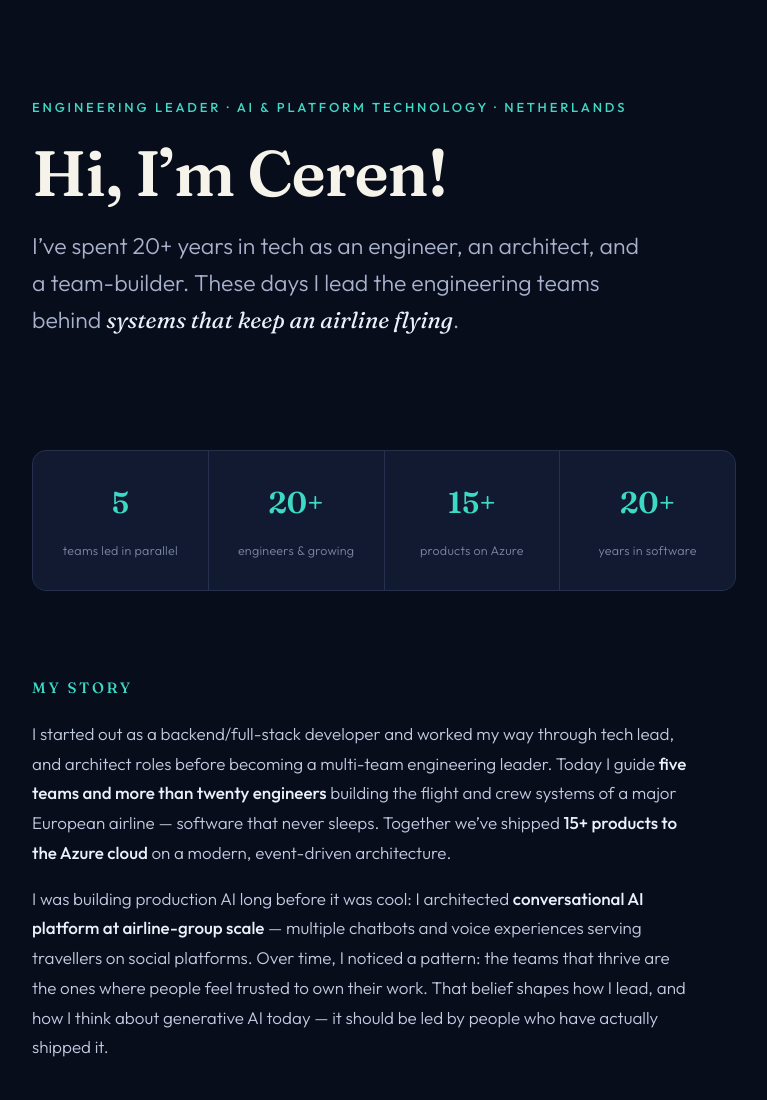
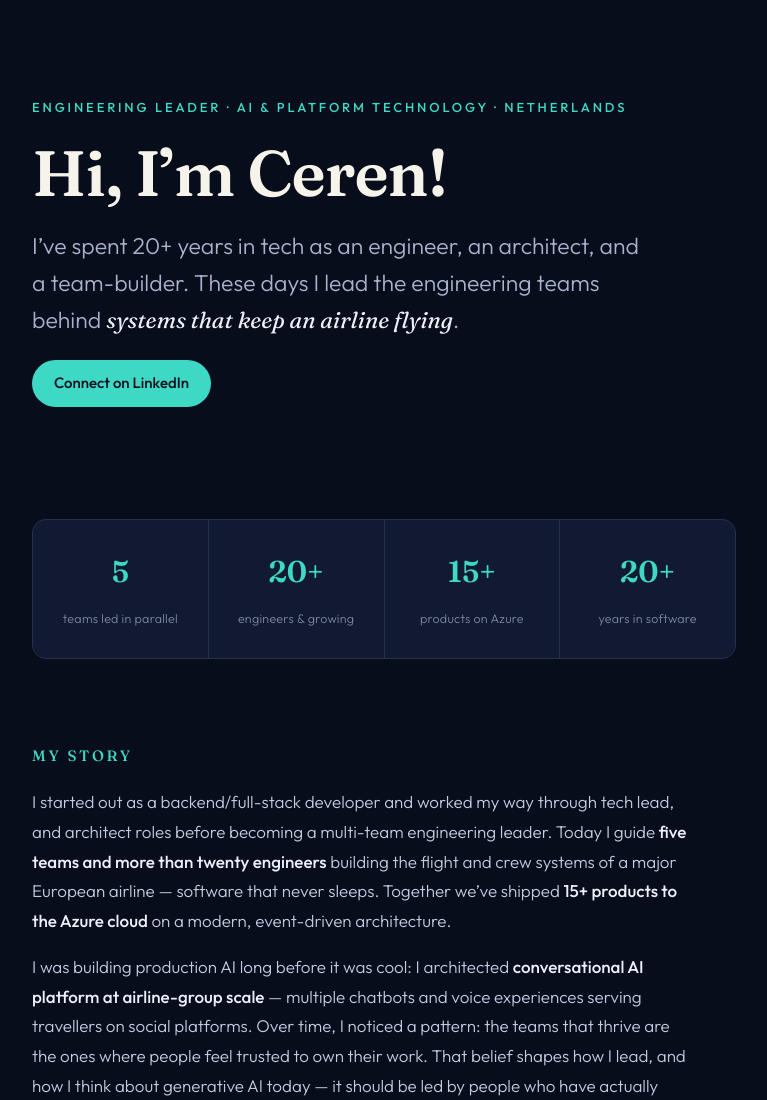
Before and after one commit to ccakkan/ccakkan.github.io, a plain HTML site: page index.html in a window 1280 px wide. Shown: the top 1100 px of the page, without its empty margins (256-1023 px from the left). Drawn offline with Linux system fonts and the light colour scheme.

Commit message:
Add files via upload

```diff
--- a/index.html
+++ b/index.html
@@ -137,6 +137,19 @@ h1 {
 }
 .lede em { font-family: 'Fraunces', serif; font-style: italic; color: var(--ink); }
 
+/* Hero call-to-action */
+.cta {
+  display: inline-block;
+  font-size: 15px; font-weight: 500;
+  color: var(--paper);
+  background: var(--accent);
+  padding: 10px 22px;
+  border-radius: 999px;
+  text-decoration: none;
+  transition: opacity 0.15s ease;
+}
+.cta:hover { opacity: 0.85; }
+
 /* Portrait (currently disabled in markup; styles kept for easy re-enable) */
 .portrait {
   width: 168px; height: 168px; border-radius: var(--radius-lg);
@@ -259,6 +272,7 @@ footer a:hover { color: var(--accent); }
       <p class="kicker reveal">Engineering leader · AI &amp; platform technology · Netherlands</p>
       <h1 class="reveal d1">Hi, I&rsquo;m Ceren!</h1>
       <p class="lede reveal d2">I&rsquo;ve spent 20+ years in tech as an engineer, an architect, and a team-builder. These days I lead the engineering teams behind <em>systems that keep an airline flying</em>.</p>
+      <p class="reveal d2" style="margin-top: 22px;"><a class="cta" href="https://www.linkedin.com/in/ceren/" target="_blank" rel="noopener noreferrer">Connect on LinkedIn</a></p>
     </div>
     <!-- Portrait — re-enable by uncommenting and adding profile.jpg to the repo root.
     <div class="reveal d2">
```
